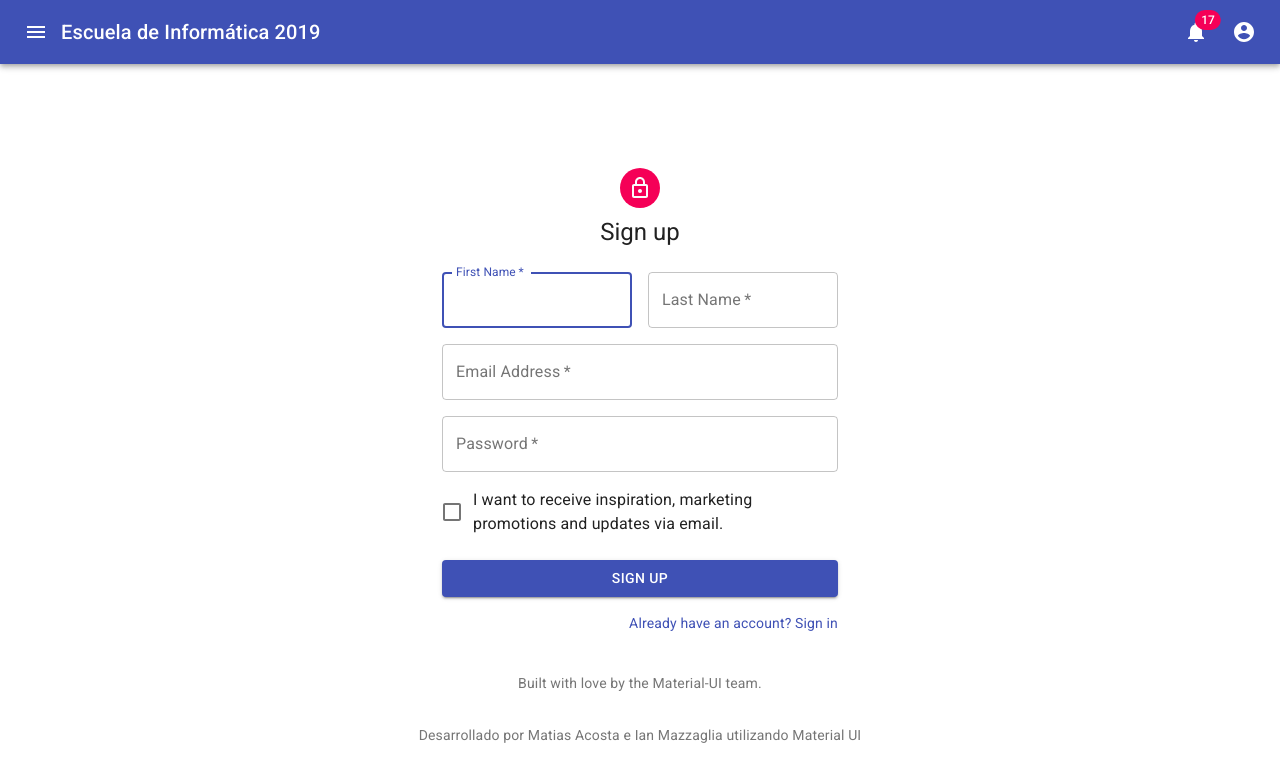
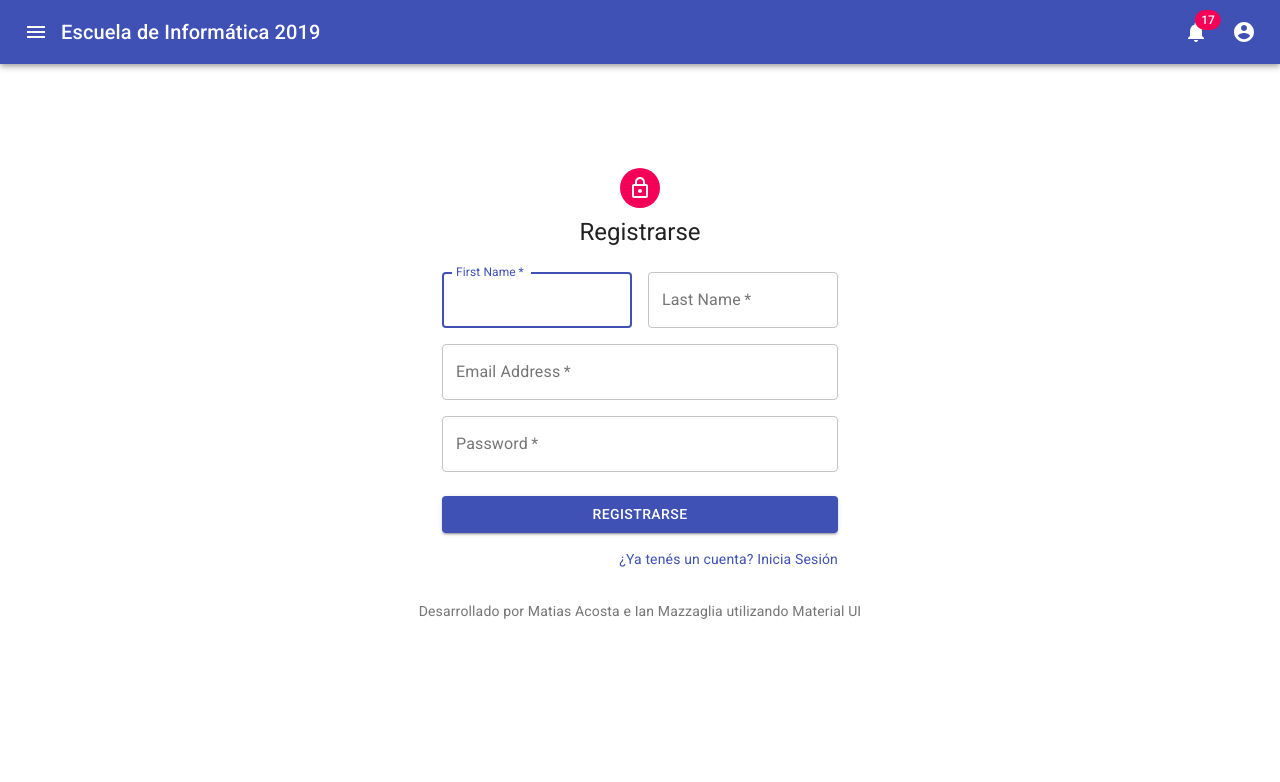
Before and after one commit to Ian07/evento-app, a React (Create React App) app in the folder frontend/evento_app/: page /#/registrarse in a window 1280 px wide. Shown: the top 782 px of the page. Built offline with nearby package versions, Linux system fonts and the light colour scheme; no server answers; sample sign-in values are in the browser's storage.

Commit message:
Cambios en el formulario de registro

```diff
--- a/frontend/evento_app/src/components/basic_auth/SignUp.js
+++ b/frontend/evento_app/src/components/basic_auth/SignUp.js
@@ -3,27 +3,13 @@ import Avatar from '@material-ui/core/Avatar';
 import Button from '@material-ui/core/Button';
 import CssBaseline from '@material-ui/core/CssBaseline';
 import TextField from '@material-ui/core/TextField';
-import FormControlLabel from '@material-ui/core/FormControlLabel';
-import Checkbox from '@material-ui/core/Checkbox';
 import Link from '@material-ui/core/Link';
 import Grid from '@material-ui/core/Grid';
-import Box from '@material-ui/core/Box';
 import LockOutlinedIcon from '@material-ui/icons/LockOutlined';
 import Typography from '@material-ui/core/Typography';
 import { makeStyles } from '@material-ui/core/styles';
 import Container from '@material-ui/core/Container';
 
-function MadeWithLove() {
-  return (
-    <Typography variant="body2" color="textSecondary" align="center">
-      {'Built with love by the '}
-      <Link color="inherit" href="https://material-ui.com/">
-        Material-UI
-      </Link>
-      {' team.'}
-    </Typography>
-  );
-}
 
 const useStyles = makeStyles(theme => ({
   '@global': {
@@ -61,7 +47,7 @@ export default function SignUp() {
           <LockOutlinedIcon />
         </Avatar>
         <Typography component="h1" variant="h5">
-          Sign up
+          Registrarse
         </Typography>
         <form className={classes.form} noValidate>
           <Grid container spacing={2}>
@@ -111,12 +97,6 @@ export default function SignUp() {
                 autoComplete="current-password"
               />
             </Grid>
-            <Grid item xs={12}>
-              <FormControlLabel
-                control={<Checkbox value="allowExtraEmails" color="primary" />}
-                label="I want to receive inspiration, marketing promotions and updates via email."
-              />
-            </Grid>
           </Grid>
           <Button
             type="submit"
@@ -125,20 +105,17 @@ export default function SignUp() {
             color="primary"
             className={classes.submit}
           >
-            Sign Up
+            Registrarse
           </Button>
           <Grid container justify="flex-end">
             <Grid item>
               <Link href="#" variant="body2">
-                Already have an account? Sign in
+                ¿Ya tenés un cuenta? Inicia Sesión
               </Link>
             </Grid>
           </Grid>
         </form>
       </div>
-      <Box mt={5}>
-        <MadeWithLove />
-      </Box>
     </Container>
   );
 }
```
